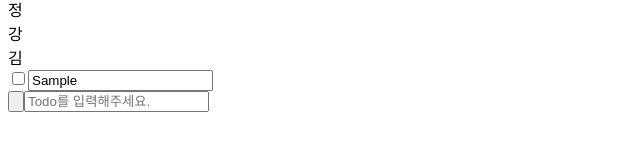
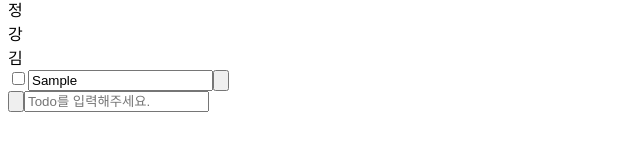
Before and after one commit to publdaze/Todo_front, a React (Create React App) app: page / in a window 1280 px wide. Both pictures are taken after typing "Sample" into the empty fields and a click on the button 16 px from the left and 252 px from the top of the page. Shown: the part 173-324 px from the top of the page, without its empty margins (0-640 px from the left). Built offline with nearby package versions, Linux system fonts and the light colour scheme; the HTML template or start-up script is replaced by a standard one.

Commit message:
feat) todo 삭제 기능 구현

```diff
--- a/src/page/Todo/Component/TodoBox.tsx
+++ b/src/page/Todo/Component/TodoBox.tsx
@@ -1,4 +1,5 @@
-import React, { useState, ChangeEventHandler } from "react";
+import React, { ChangeEventHandler } from "react";
+import { TrashIcon } from "@heroicons/react/outline";
 
 const TodoBox = (props: any) => {
   const { todoList, todo, todoIdx } = props;
@@ -15,6 +16,12 @@ const TodoBox = (props: any) => {
 
   const modifyTodo = (value: any) => {
     todoList[todoIdx] = { ...todoList[todoIdx], name: value };
+    localStorage.setItem("todoList", JSON.stringify(todoList));
+    props.updateTodoList(!props.value);
+  };
+
+  const deleteTodo = () => {
+    todoList.splice(todoIdx, 1);
     localStorage.setItem("todoList", JSON.stringify(todoList));
     props.updateTodoList(!props.value);
   };
@@ -37,6 +44,12 @@ const TodoBox = (props: any) => {
         value={todo.name}
         onChange={handleInputChange}
       />
+      <button
+        className="p-1 rounded-full hover:bg-indigo-100"
+        onClick={deleteTodo}
+      >
+        <TrashIcon className=" w-5 h-5 text-indigo-400" />
+      </button>
     </div>
   );
 };
```
